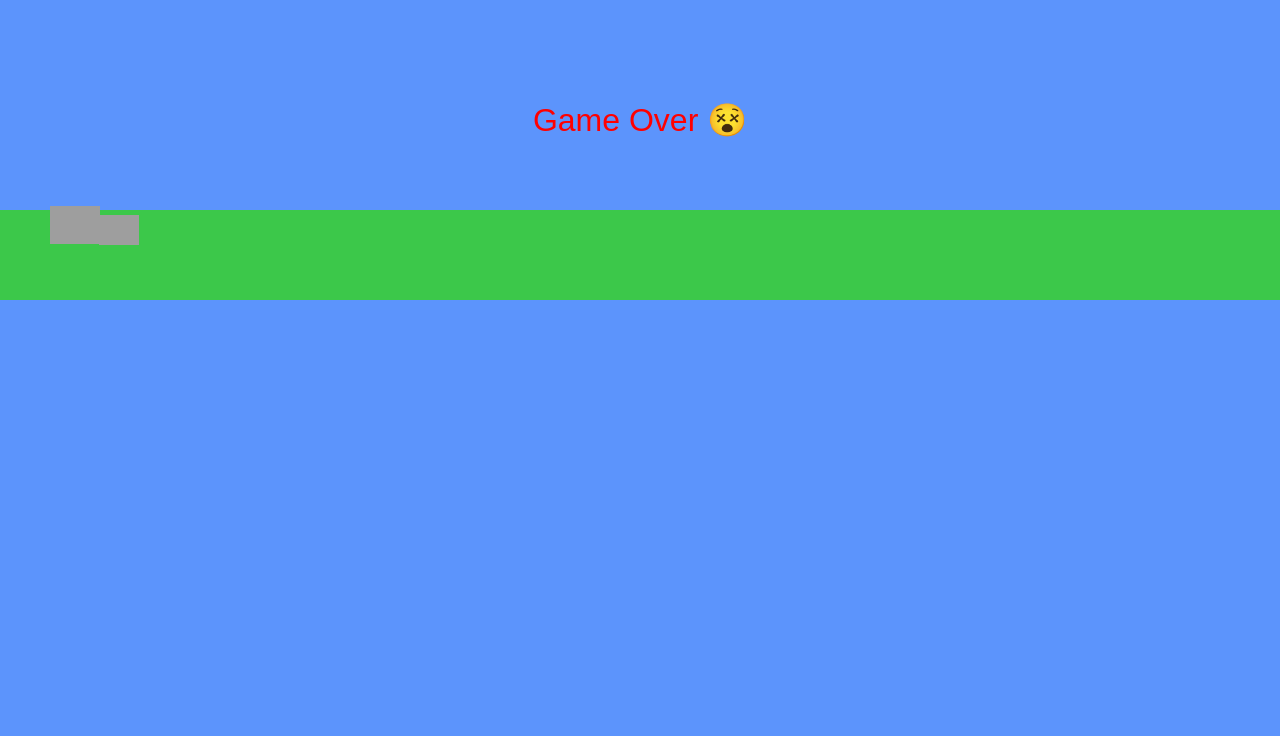
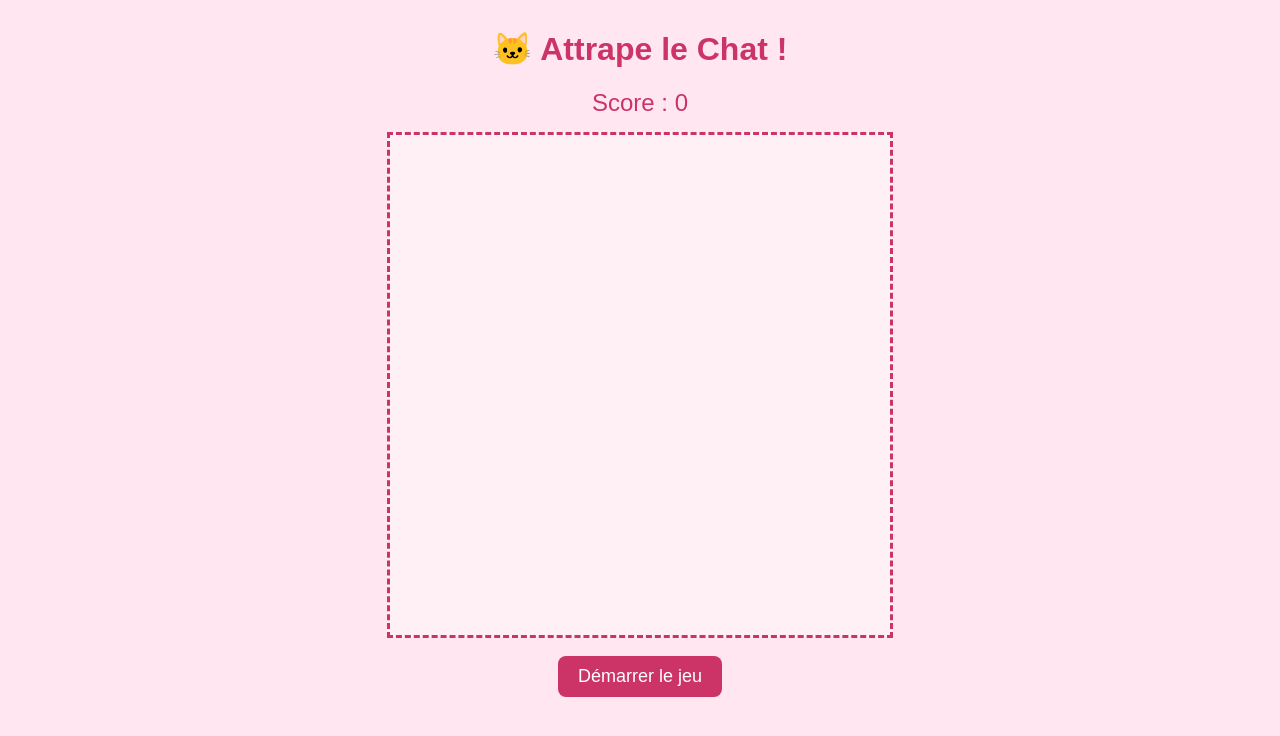
Before and after one commit to PETITPAINGRILLER/All-of-my-work-here-will-be-open-source, a plain HTML site: page index.html in a window 1280 px wide. Drawn offline with Linux system fonts and the light colour scheme; grey boxes are pictures that could not be loaded.

Commit message:
Update index.html

```diff
--- a/index.html
+++ b/index.html
@@ -1,103 +1,100 @@
 <!DOCTYPE html>
 <html lang="fr">
 <head>
-  <meta charset="UTF-8" />
-  <title>Mini Mario Runner</title>
+  <meta charset="UTF-8">
+  <title>Attrape le Chat !</title>
   <style>
     body {
-      margin: 0;
-      overflow: hidden;
-      font-family: sans-serif;
-      background-color: #5c94fc;
+      font-family: 'Arial', sans-serif;
+      text-align: center;
+      background-color: #ffe6f0;
+      margin-top: 30px;
     }
-    #game {
-      width: 100%;
-      height: 300px;
-      background: linear-gradient(#5c94fc 70%, #3cc84a 70%);
+
+    h1 {
+      color: #cc3366;
+    }
+
+    #gameArea {
+      width: 500px;
+      height: 500px;
+      margin: 0 auto;
+      border: 3px dashed #cc3366;
       position: relative;
+      background-color: #fff0f5;
     }
-    #mario {
-      width: 50px;
-      height: 50px;
-      background: url('https://i.imgur.com/OdL0XPt.png') no-repeat center;
-      background-size: contain;
+
+    #cat {
+      width: 80px;
+      height: 80px;
       position: absolute;
-      bottom: 50px;
-      left: 50px;
+      cursor: pointer;
+      transition: 0.2s ease;
     }
-    #goomba {
-      width: 40px;
-      height: 40px;
-      background: url('https://i.imgur.com/QZgI2Oe.png') no-repeat center;
-      background-size: contain;
-      position: absolute;
-      bottom: 50px;
-      right: 0;
-      animation: goombaMove 3s linear infinite;
+
+    #score {
+      font-size: 24px;
+      color: #cc3366;
+      margin: 15px;
     }
-    @keyframes jump {
-      0%   { bottom: 50px; }
-      50%  { bottom: 150px; }
-      100% { bottom: 50px; }
-    }
-    @keyframes goombaMove {
-      from { right: -40px; }
-      to   { right: 100%; }
-    }
-    #gameOver {
-      position: absolute;
-      top: 40%;
-      left: 50%;
-      transform: translate(-50%, -50%);
-      font-size: 32px;
-      color: red;
-      display: none;
+
+    #startBtn {
+      padding: 10px 20px;
+      font-size: 18px;
+      background-color: #cc3366;
+      color: white;
+      border: none;
+      cursor: pointer;
+      border-radius: 8px;
     }
   </style>
 </head>
 <body>
-  <div id="game">
-    <div id="mario"></div>
-    <div id="goomba"></div>
-    <div id="gameOver">Game Over 😵</div>
+
+  <h1>🐱 Attrape le Chat !</h1>
+  <p id="score">Score : 0</p>
+  <div id="gameArea">
+    <img id="cat" src="https://i.imgur.com/3ZQ3ZkR.png" alt="Chat mignon">
   </div>
+  <br>
+  <button id="startBtn">Démarrer le jeu</button>
 
   <script>
-    const mario = document.getElementById('mario');
-    const goomba = document.getElementById('goomba');
-    const gameOver = document.getElementById('gameOver');
+    const cat = document.getElementById("cat");
+    const scoreDisplay = document.getElementById("score");
+    const startBtn = document.getElementById("startBtn");
+    const gameArea = document.getElementById("gameArea");
 
-    let isJumping = false;
+    let score = 0;
+    let gameRunning = false;
 
-    document.addEventListener('keydown', function(event) {
-      if (event.code === 'Space' && !isJumping) {
-        jump();
-      }
+    function moveCat() {
+      const maxX = gameArea.clientWidth - cat.clientWidth;
+      const maxY = gameArea.clientHeight - cat.clientHeight;
+      const x = Math.random() * maxX;
+      const y = Math.random() * maxY;
+      cat.style.left = `${x}px`;
+      cat.style.top = `${y}px`;
+    }
+
+    cat.addEventListener("click", () => {
+      if (!gameRunning) return;
+      score++;
+      scoreDisplay.textContent = "Score : " + score;
+      moveCat();
     });
 
-    function jump() {
-      isJumping = true;
-      mario.style.animation = 'jump 0.5s ease';
-      setTimeout(() => {
-        mario.style.animation = '';
-        isJumping = false;
-      }, 500);
-    }
+    startBtn.addEventListener("click", () => {
+      score = 0;
+      scoreDisplay.textContent = "Score : 0";
+      gameRunning = true;
+      cat.style.display = "block";
+      moveCat();
+    });
 
-    setInterval(() => {
-      const marioRect = mario.getBoundingClientRect();
-      const goombaRect = goomba.getBoundingClientRect();
+    // Démarrage initial
+    cat.style.display = "none";
+  </script>
 
-      if (
-        marioRect.right > goombaRect.left &&
-        marioRect.left < goombaRect.right &&
-        marioRect.bottom > goombaRect.top
-      ) {
-        gameOver.style.display = 'block';
-        goomba.style.animationPlayState = 'paused';
-        document.removeEventListener('keydown', jump);
-      }
-    }, 10);
-  </script>
 </body>
 </html>
```
